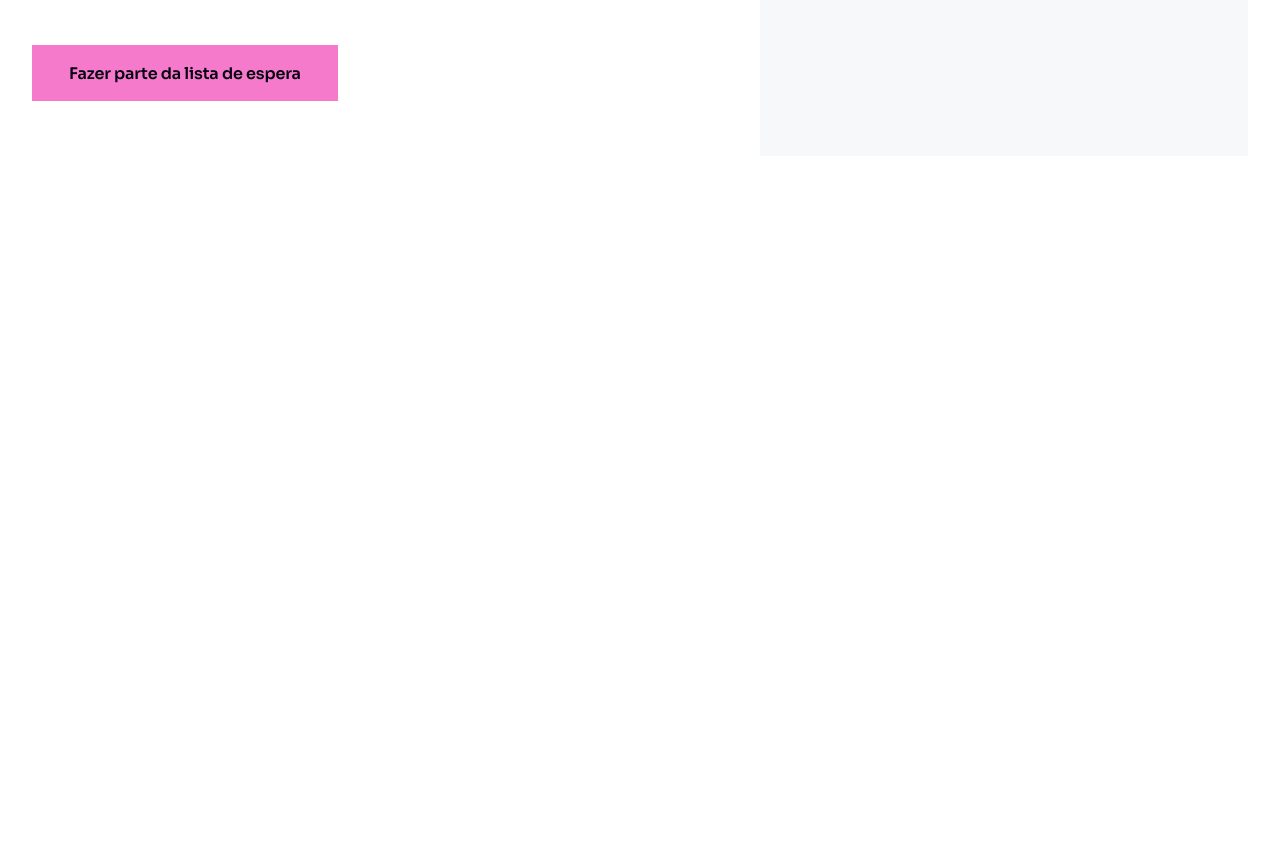
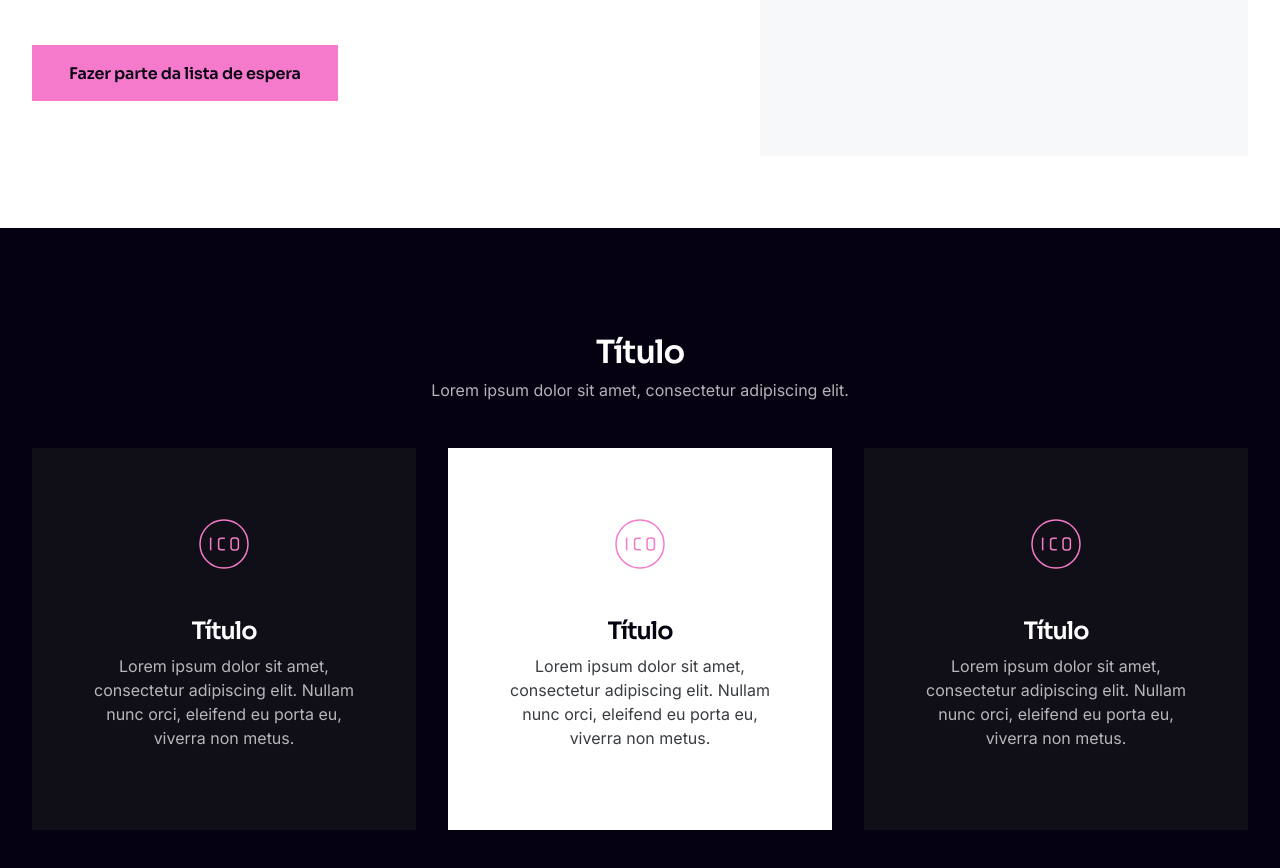
Before and after one commit to danielrochadev/wireframe-ui, a plain HTML site: page index.html in a window 1280 px wide. Shown: the part 500-1368 px from the top of the page. Before the commit the page ends 800 px from the top, so only its background shows below. Drawn offline with Linux system fonts and the light colour scheme.

Commit message:
Coding section feature cards

```diff
--- a/css/responsive.css
+++ b/css/responsive.css
@@ -13,7 +13,7 @@
     display: block;
   }
 
-  .s-hero .container {
+  #s-hero .container {
     flex-direction: column;
     align-items: center;
   }
@@ -51,7 +51,7 @@
     max-width: 130px;
   }
 
-  .s-hero {
+  #s-hero {
     padding: 4rem 0;
   }
 
@@ -63,7 +63,7 @@
     margin-bottom: 3.2rem;
   }
 
-  .s-hero .s-hero_image {
+  #s-hero .s-hero_image {
     height: 32rem;
   }
 }
--- a/css/styles.css
+++ b/css/styles.css
@@ -32,14 +32,14 @@ header nav .btn-primary {
 }
 
 /* Section Hero */
-.s-hero {
+#s-hero {
   width: 100%;
   display: flex;
   background-color: var(--white);
   padding: 7.2rem 0;
 }
 
-.s-hero .container {
+#s-hero .container {
   display: flex;
   justify-content: space-between;
 }
@@ -69,3 +69,76 @@ header nav .btn-primary {
 .s-hero_headline .cta {
   padding: 1.75rem 3.7rem;
 }
+
+/* Feature Cards */
+#feature-cards {
+  background-color: var(--gray-colors-100);
+  padding: 10.4rem 0 12.2rem;
+}
+
+#feature-cards > .container {
+  position: relative;
+}
+
+#feature-cards > .container:after {
+  content: "";
+  width: 100%;
+  height: 1px;
+  background-color: var(--white);
+  position: absolute;
+  bottom: -12.2rem;
+  left: 0;
+  opacity: 0.25;
+}
+
+#feature-cards .feature-cards_title {
+  width: 100%;
+  display: flex;
+  flex-direction: column;
+  align-items: center;
+  text-align: center;
+  gap: 0.8rem;
+  margin-bottom: 4.8rem;
+}
+
+#feature-cards .feature-cards_title p {
+  color: rgba(255, 255, 255, 0.7);
+}
+
+#feature-cards .feature-cards_items {
+  display: flex;
+  gap: 3.2rem;
+  justify-content: space-between;
+  align-items: center;
+}
+
+#feature-cards .feature-cards_item {
+  display: flex;
+  padding: 6.4rem 4.8rem 8rem;
+  background-color: #100f17;
+  align-items: center;
+  flex-direction: column;
+  text-align: center;
+}
+
+#feature-cards .feature-cards_item.selected {
+  background-color: var(--white);
+}
+
+#feature-cards .feature-cards_icon {
+  margin-bottom: 4rem;
+}
+
+#feature-cards .feature-cards_item p {
+  margin-top: 0.8rem;
+  color: rgba(255, 255, 255, 0.7);
+  line-height: 150%;
+}
+
+#feature-cards .feature-cards_item.selected p {
+  color: var(--gray-colors-300);
+}
+
+#feature-cards .feature-cards_item.selected h3 {
+  color: var(--gray-colors-100);
+}
--- a/css/variables.css
+++ b/css/variables.css
@@ -2,6 +2,7 @@
   --brand-colors-pink: #f67acb;
   --gray-colors-50: #e6ebf2;
   --gray-colors-100: #050110;
+  --gray-colors-200: #1c1d1f;
   --gray-colors-300: #393c40;
   --gray-colors-400: #5c6066;
   --gray-colors-800: #f7f8fa;
--- a/index.html
+++ b/index.html
@@ -41,7 +41,7 @@
     </header>
 
     <!-- Section Hero -->
-    <setion class="s-hero">
+    <setion id="s-hero">
       <div class="container">
         <!-- Headline -->
         <div class="s-hero_headline">
@@ -62,5 +62,53 @@
         </div>
       </div>
     </setion>
+
+    <!-- Section Feature Cards -->
+    <section id="feature-cards">
+      <div class="container">
+        <div class="feature-cards_title">
+          <h2>Título</h2>
+          <p>Lorem ipsum dolor sit amet, consectetur adipiscing elit.</p>
+        </div>
+
+        <div class="feature-cards_items">
+          <!-- F Item -->
+          <div class="feature-cards_item">
+            <div class="feature-cards_icon">
+              <img src="./img/icon-circle.svg" alt="icon" />
+            </div>
+            <h3>Título</h3>
+            <p>
+              Lorem ipsum dolor sit amet, consectetur adipiscing elit. Nullam
+              nunc orci, eleifend eu porta eu, viverra non metus.
+            </p>
+          </div>
+
+          <!-- F Item -->
+          <div class="feature-cards_item selected">
+            <div class="feature-cards_icon">
+              <img src="./img/icon-circle.svg" alt="icon" />
+            </div>
+            <h3>Título</h3>
+            <p>
+              Lorem ipsum dolor sit amet, consectetur adipiscing elit. Nullam
+              nunc orci, eleifend eu porta eu, viverra non metus.
+            </p>
+          </div>
+
+          <!-- F Item -->
+          <div class="feature-cards_item">
+            <div class="feature-cards_icon">
+              <img src="./img/icon-circle.svg" alt="icon" />
+            </div>
+            <h3>Título</h3>
+            <p>
+              Lorem ipsum dolor sit amet, consectetur adipiscing elit. Nullam
+              nunc orci, eleifend eu porta eu, viverra non metus.
+            </p>
+          </div>
+        </div>
+      </div>
+    </section>
   </body>
 </html>
```
